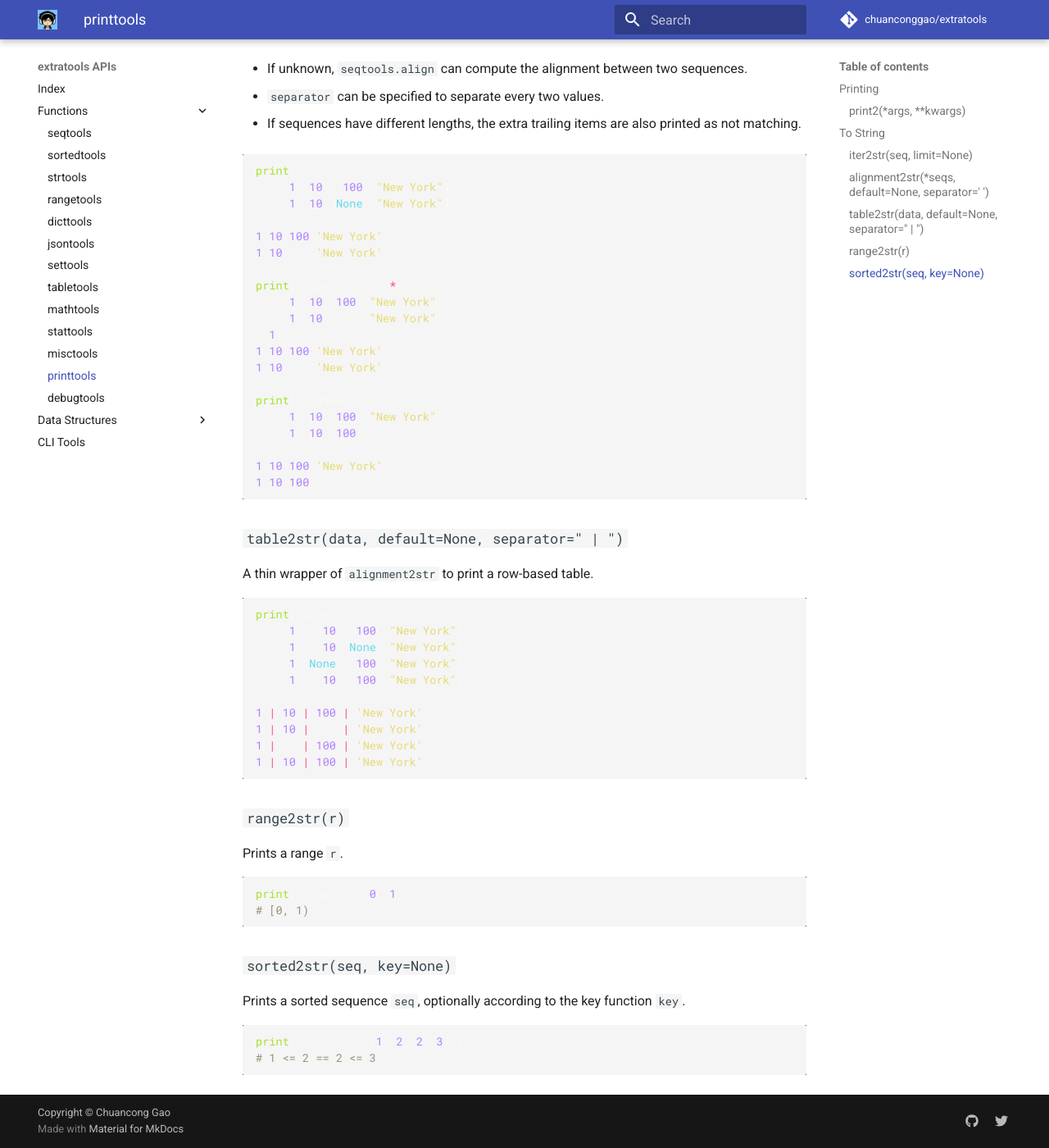
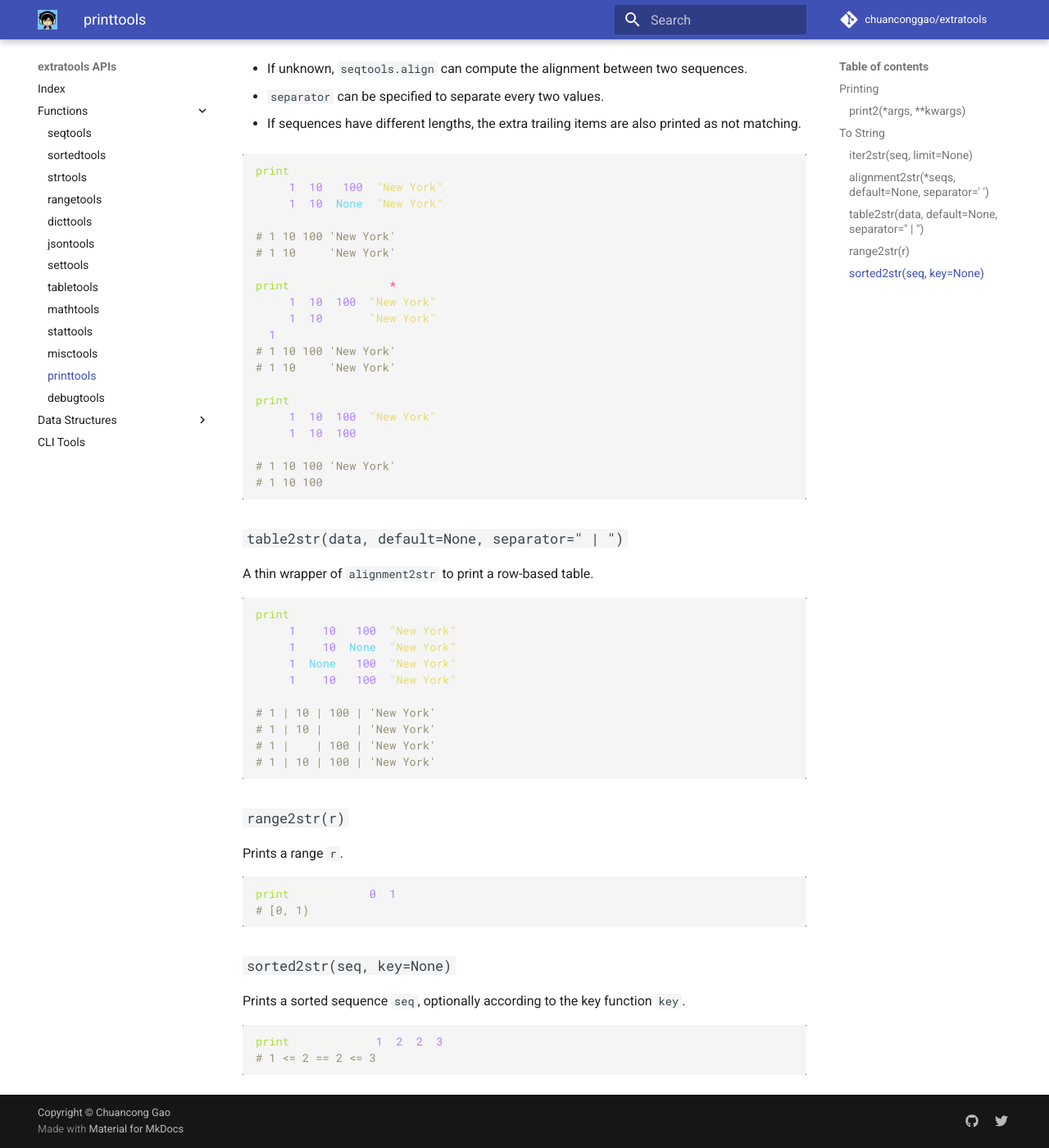
Before and after one commit to chuanconggao/extratools, an MkDocs documentation site: the page built from docs/functions/printtools.md, in a window 1280 px wide and 1400 px high, scrolled down 1035 px. Shown: the whole window at 82% size. Built offline with MkDocs 1.6.1 and Material for MkDocs 9.7.7, drawn with Linux system fonts in a browser that asks for light colours; comment, search, counter and statistics services are not loaded; old or Windows-style settings are respelled for this version of MkDocs.

Commit message:
Tweak docs

````diff
--- a/docs/functions/printtools.md
+++ b/docs/functions/printtools.md
@@ -46,22 +46,22 @@ print(alignment2str(
     [1, 10,  100, "New York"],
     [1, 10, None, "New York"]
 ))
-1 10 100 'New York'
-1 10     'New York'
+# 1 10 100 'New York'
+# 1 10     'New York'
 
 print(alignment2str(*align(
     [1, 10, 100, "New York"],
     [1, 10,      "New York"]
 )[1]))
-1 10 100 'New York'
-1 10     'New York'
+# 1 10 100 'New York'
+# 1 10     'New York'
 
 print(alignment2str(
     [1, 10, 100, "New York"],
     [1, 10, 100]
 ))
-1 10 100 'New York'
-1 10 100
+# 1 10 100 'New York'
+# 1 10 100
 ```
 
 ### `table2str(data, default=None, separator=" | ")`
@@ -75,10 +75,10 @@ print(table2str([
     [1, None,  100, "New York"],
     [1,   10,  100, "New York"]
 ]))
-1 | 10 | 100 | 'New York'
-1 | 10 |     | 'New York'
-1 |    | 100 | 'New York'
-1 | 10 | 100 | 'New York'
+# 1 | 10 | 100 | 'New York'
+# 1 | 10 |     | 'New York'
+# 1 |    | 100 | 'New York'
+# 1 | 10 | 100 | 'New York'
 ```
 
 ### `range2str(r)`
````
